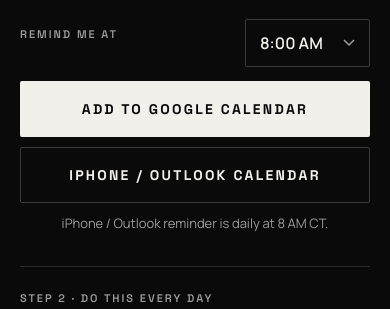
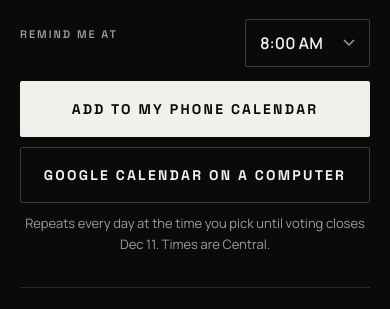
Before and after one commit to BenThompson1022/nolmts-vote, a plain HTML site: page index.html in a window 390 px wide. Shown: the part 757-1066 px from the top of the page. Drawn offline with Linux system fonts and the light colour scheme.

Commit message:
Phone calendar button: repeating daily .ics per chosen time
Co-Authored-By: Claude Opus 5.5 <noreply@anthropic.com>

```diff
--- a/index.html
+++ b/index.html
@@ -108,10 +108,10 @@ footer p+p{margin-top:8px}
       </select>
     </div>
       <div class="stack">
-      <a class="btn btn-primary" id="gcal" href="https://calendar.google.com" target="_blank" rel="noopener">Add to Google Calendar</a>
-      <a class="btn btn-secondary" id="ics" href="vote-reminder.ics" download="vote-reminder.ics">iPhone / Outlook calendar</a>
-    </div>
-      <p class="fine">iPhone / Outlook reminder is daily at 8 AM CT.</p>
+        <a class="btn btn-primary" id="ics" href="vote-reminder-8.ics">Add to my phone calendar</a>
+        <a class="btn btn-secondary" id="gcal" href="https://calendar.google.com" target="_blank" rel="noopener">Google Calendar on a computer</a>
+      </div>
+      <p class="fine">Repeats every day at the time you pick until voting closes Dec 11. Times are Central.</p>
     </div>
 
     <div class="stepblock" id="cta">
@@ -187,6 +187,7 @@ footer p+p{margin-top:8px}
       '&details=' + encodeURIComponent(details);
   }
   document.getElementById('time').addEventListener('change', build);
+  document.getElementById('time').addEventListener('change', function(){ document.getElementById('ics').href='vote-reminder-'+this.value+'.ics'; });
   build();
 })();
 </script>
```
Also changed, not shown: 6 other files.
